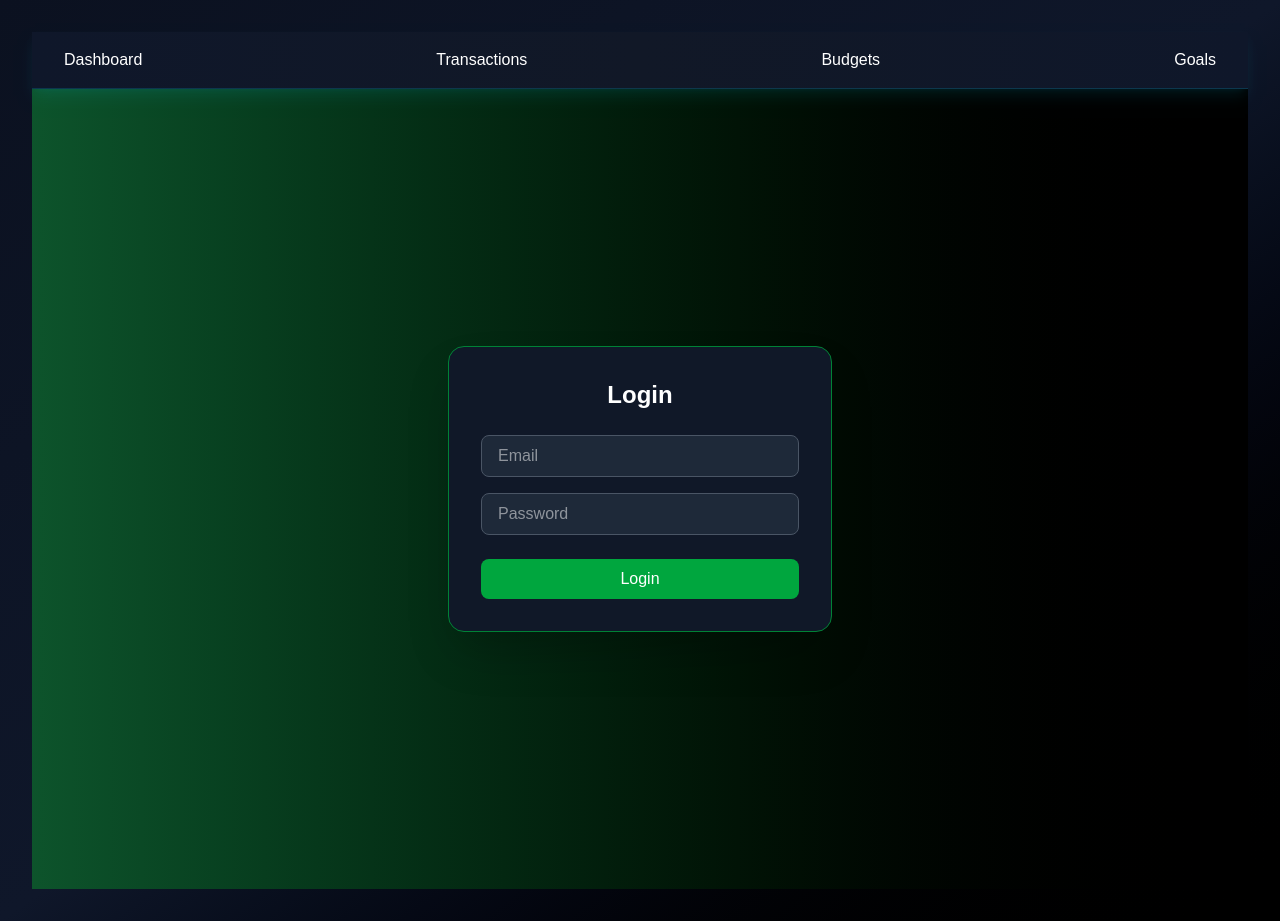
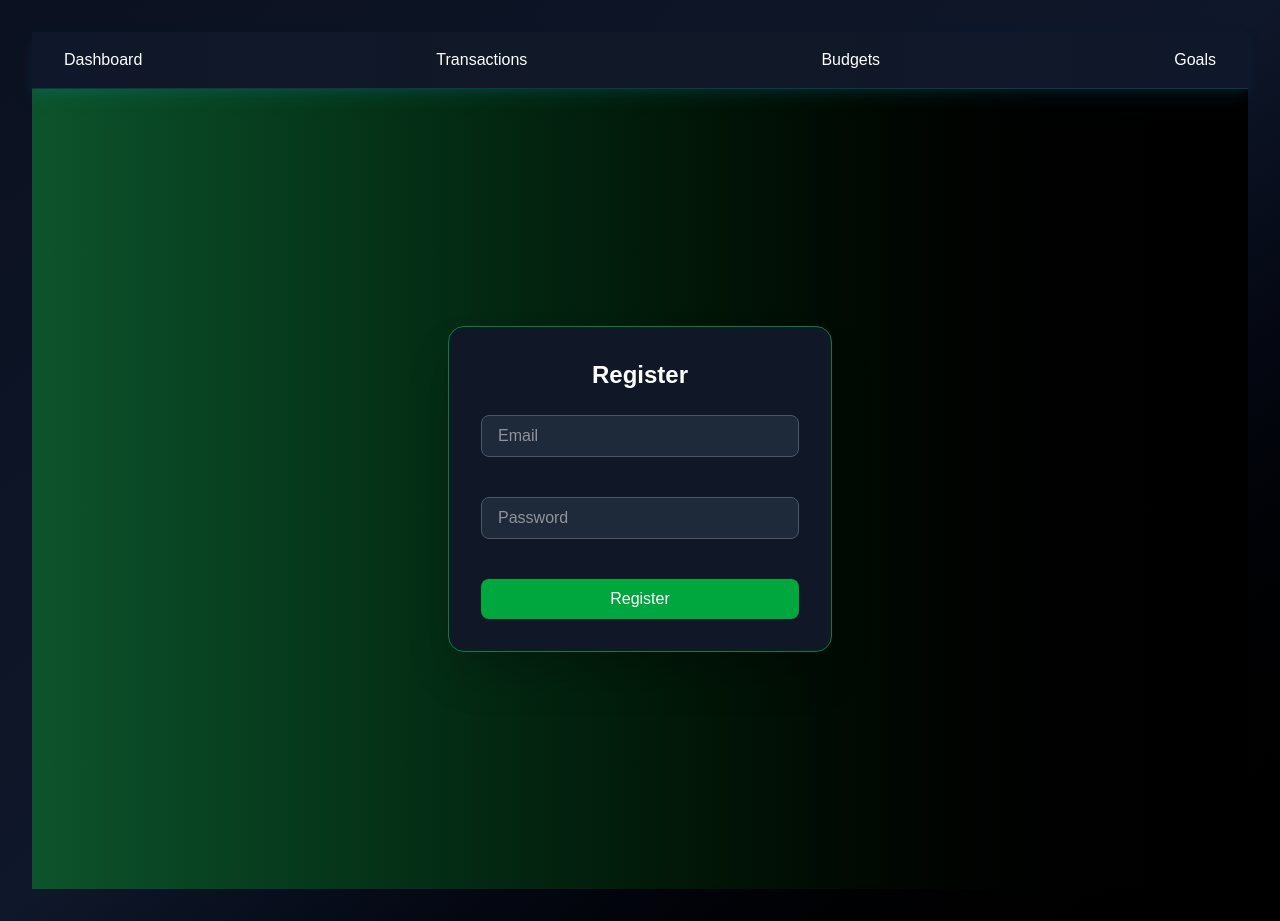
Before and after one commit to AARUSHI7-BYTE/finance-frontend, a React (Vite) app: page / in a window 1280 px wide. Built offline with nearby package versions, Linux system fonts and the light colour scheme; no server answers.

Commit message:
login and signup works

```diff
--- a/src/App.jsx
+++ b/src/App.jsx
@@ -5,13 +5,19 @@ import Transactions from "./pages/Transactions";
 import Budgets from "./pages/Budgets";
 import Goals from "./pages/Goals";
 import Navbar from "./components/Navbar";
+import { useEffect } from "react";
+import Register from "./pages/Register";
 
 function App() {
+   useEffect(() => {
+    console.log("API URL:", import.meta.env.VITE_API_URL);
+  }, [])
   return (
     <div className="min-h-screen bg-gradient-to-br from-[#0b1120] via-[#0f172a] to-black text-white p-8">
       <Navbar />
       <Routes>
-        <Route path="/" element={<Login />} />
+        <Route path="/" element={<Register />} />
+        <Route path="/login" element={<Login />} />
         <Route path="/dashboard" element={<Dashboard />} />
         <Route path="/transactions" element={<Transactions />} />
         <Route path="/budgets" element={<Budgets />} />
--- a/src/api/axios.js
+++ b/src/api/axios.js
@@ -1,13 +1,21 @@
 import axios from "axios";
 
-const instance = axios.create({
+const api = axios.create({
   baseURL: import.meta.env.VITE_API_URL,
 });
 
-instance.interceptors.request.use((config) => {
+// Attach token automatically
+api.interceptors.request.use((config) => {
   const token = localStorage.getItem("token");
-  if (token) config.headers.Authorization = `Bearer ${token}`;
+
+  if (token) {
+    config.headers.Authorization = `Bearer ${token}`;
+  }
+
   return config;
 });
 
-export default instance;
+// API functions
+export const getCategories = () => api.get("/categories");
+
+export default api;
--- a/src/components/ExpenseForm.jsx
+++ b/src/components/ExpenseForm.jsx
@@ -1,4 +1,4 @@
-import { useState } from "react";
+import { useState, useEffect } from "react";
 import axios from "../api/axios";
 
 export default function ExpenseForm({ onSuccess }) {
@@ -9,6 +9,19 @@ export default function ExpenseForm({ onSuccess }) {
     description: "",
     tags: "",
   });
+  const [categories, setCategories] = useState([]);
+  useEffect(() => {
+  const fetchCategories = async () => {
+    try {
+      const res = await axios.get("/categories");
+      setCategories(res.data);
+    } catch (err) {
+      console.log(err);
+    }
+  };
+
+  fetchCategories();
+}, []);
 
   const [loading, setLoading] = useState(false);
 
@@ -31,7 +44,7 @@ export default function ExpenseForm({ onSuccess }) {
         tags: form.tags.split(",").map((tag) => tag.trim()),
       });
 
-      // Reset form
+
       setForm({
         amount: "",
         category_id: "",
@@ -62,7 +75,7 @@ export default function ExpenseForm({ onSuccess }) {
       Add Transaction
     </h2>
 
-    {/* Amount */}
+
     <input
       type="number"
       name="amount"
@@ -77,22 +90,27 @@ export default function ExpenseForm({ onSuccess }) {
                  outline-none transition-all duration-300"
     />
 
-    {/* Category */}
-    <input
-      type="text"
+
+ <select
   name="category_id"
-      placeholder="Category ID"
   value={form.category_id}
   onChange={handleChange}
   required
   className="bg-white/5 border border-white/10
              focus:border-cyan-400 focus:ring-2 focus:ring-cyan-400/40
-                 text-white placeholder-gray-400
-                 p-3 w-full mb-4 rounded-xl
+             text-white p-3 w-full mb-4 rounded-xl
              outline-none transition-all duration-300"
-    />
+>
+  <option value="">Select Category</option>
 
-    {/* Type */}
+  {categories.map((cat) => (
+    <option key={cat.id} value={cat.id} className="bg-[#0f172a]">
+      {cat.name}
+    </option>
+  ))}
+</select>
+
+
     <select
       name="type"
       value={form.type}
@@ -107,7 +125,7 @@ export default function ExpenseForm({ onSuccess }) {
       <option value="income" className="bg-[#0f172a]">Income</option>
     </select>
 
-    {/* Description */}
+
     <input
       type="text"
       name="description"
@@ -121,7 +139,6 @@ export default function ExpenseForm({ onSuccess }) {
                  outline-none transition-all duration-300"
     />
 
-    {/* Tags */}
     <input
       type="text"
       name="tags"
@@ -135,7 +152,7 @@ export default function ExpenseForm({ onSuccess }) {
                  outline-none transition-all duration-300"
     />
 
-    {/* Button */}
+
     <button
       type="submit"
       disabled={loading}
--- a/src/main.jsx
+++ b/src/main.jsx
@@ -1,4 +1,4 @@
-import React from "react";
+
 import ReactDOM from "react-dom/client";
 import App from "./App";
 import { BrowserRouter } from "react-router-dom";
--- a/src/pages/Login.jsx
+++ b/src/pages/Login.jsx
@@ -15,9 +15,9 @@ export default function Login() {
     setError("");
 
     try {
-      const { data } = await axios.post("/auth/login", { email, password });
+      const { data } = await axios.post("http://localhost:3500/api/auth/login", { email, password });
       login(data.token);
-      navigate("/dashboard");
+      navigate("/dashboard");;
     } catch (err) {
       setError(err.response?.data?.message || "Login failed");
     }
--- /dev/null
+++ b/src/pages/Register.jsx
@@ -0,0 +1,52 @@
+import axios from "axios";
+import { useState } from "react";
+// import axios from "../api/axios";
+import { useNavigate } from "react-router-dom";
+
+export default function Register() {
+  const [email, setEmail] = useState("");
+  const [password, setPassword] = useState("");
+  const navigate = useNavigate();
+
+  const handleRegister = async (e) => {
+    e.preventDefault();
+
+    await axios.post("http://localhost:3500/api/auth/register", { email, password });
+
+    alert("Signup successful! Please login.");
+    navigate("/login");
+  };
+
+  return (
+       <div className="min-h-screen flex items-center justify-center bg-gradient-to-r from-green-900 to-black">
+      <div className="w-full max-w-sm bg-gray-900 p-8 rounded-2xl shadow-2xl border border-green-700">
+
+        <h2 className="text-2xl font-semibold text-white text-center mb-6">
+          Register
+        </h2>
+    <form onSubmit={handleRegister}>
+      <input
+        type="email"
+        onChange={(e) => setEmail(e.target.value)}
+        placeholder="Email"
+        className="w-full mb-4 px-4 py-2 bg-gray-800 text-white border border-gray-600 rounded-lg focus:outline-none focus:ring-2 focus:ring-green-500"
+      />
+      <br /> <br />
+      <input
+        type="password"
+        onChange={(e) => setPassword(e.target.value)}
+        placeholder="Password"
+        className="w-full mb-4 px-4 py-2 bg-gray-800 text-white border border-gray-600 rounded-lg focus:outline-none focus:ring-2 focus:ring-green-500"
+      />
+      <br /> <br />
+      <button
+        type="submit"
+        className="w-full bg-green-600 hover:bg-green-700 text-white py-2 rounded-lg transition duration-300 font-medium"
+      >
+        Register
+      </button>
+    </form>
+        </div>
+        </div>
+  );
+}
```
Lines whose indentation alone changed are shown as unchanged.
